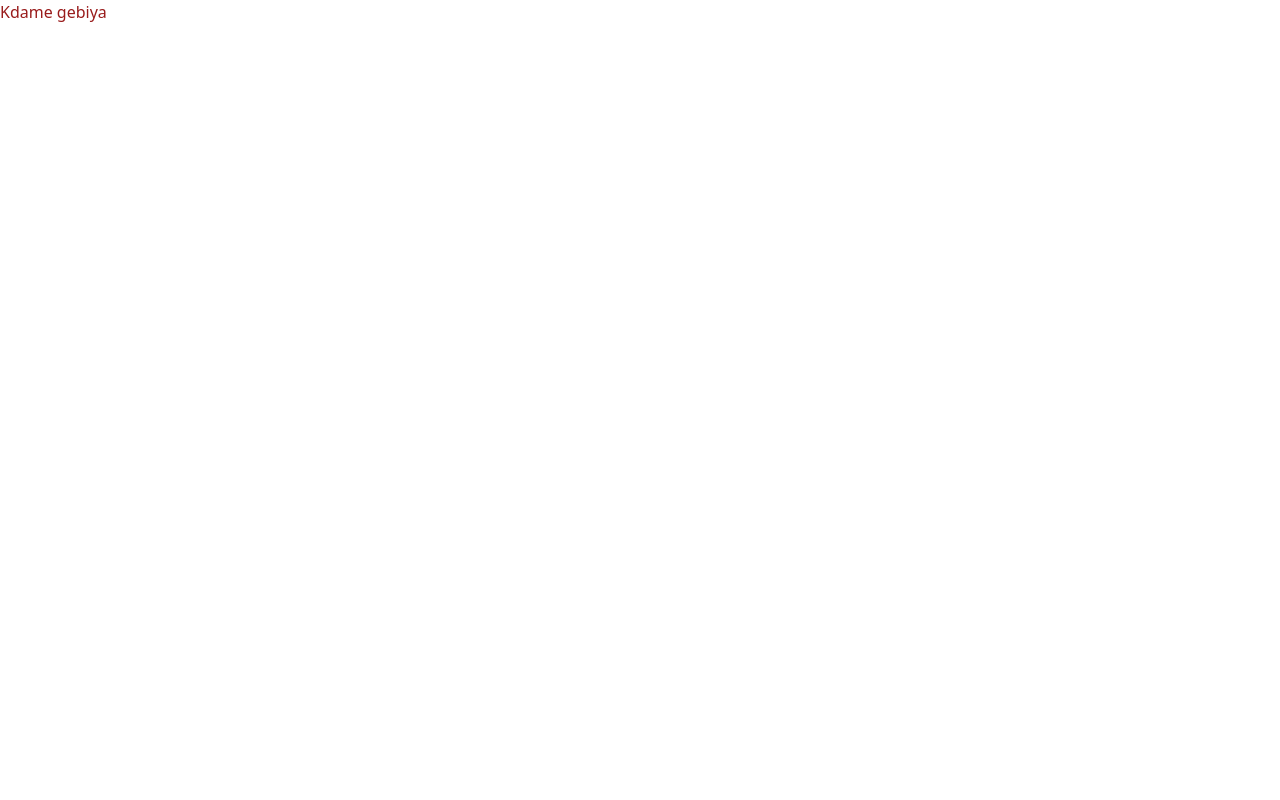
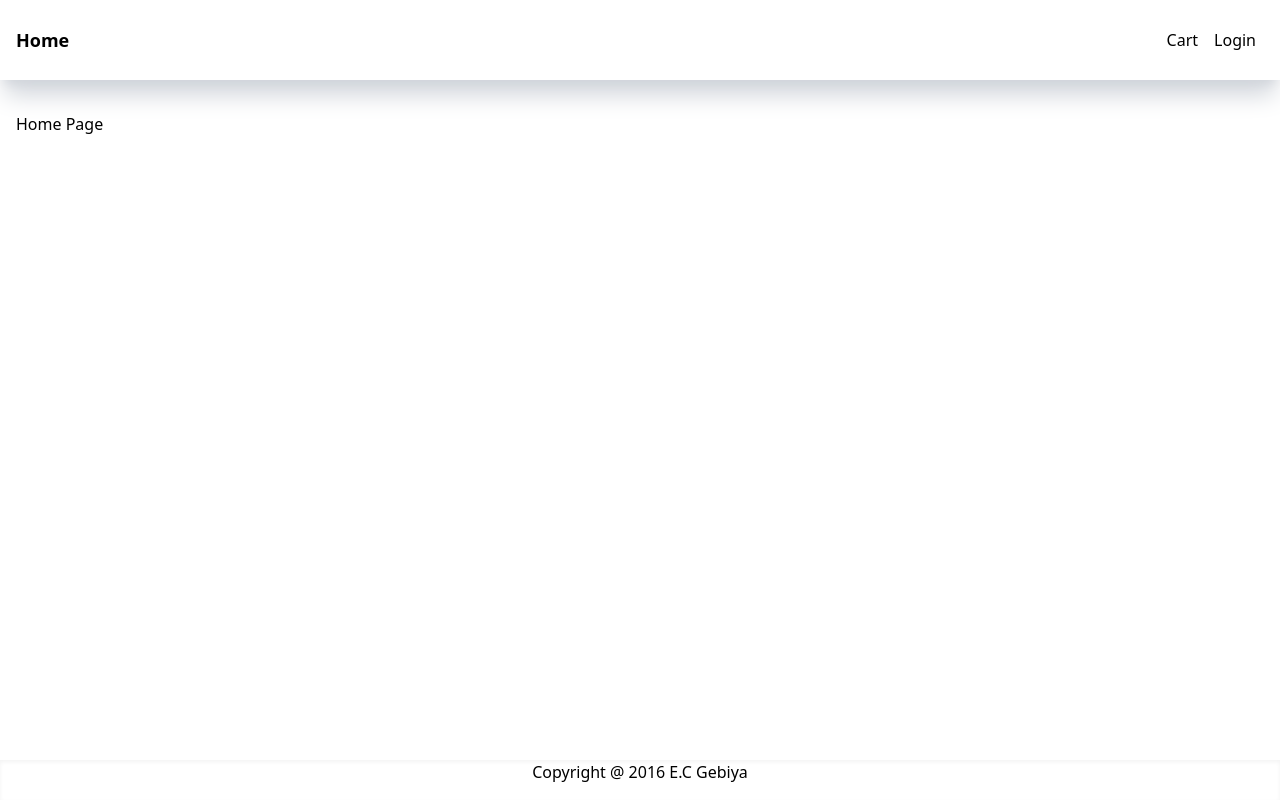
Before and after one commit to atsed27/Kidame_gebiya, a Next.js app: page / in a window 1280 px wide. Built offline with nearby package versions, Linux system fonts and the light colour scheme.

Commit message:
layout is add

```diff
--- /dev/null
+++ b/components/Layout.jsx
@@ -0,0 +1,36 @@
+import Head from 'next/head';
+import Link from 'next/link';
+import React from 'react';
+
+function Layout({ children, title }) {
+  return (
+    <>
+      <Head>
+        <title>{title ? title + '-kdame-gebya' : 'kdame-gebya'}</title>
+      </Head>
+      <div className="flex flex-col justify-between min-h-screen">
+        <header>
+          <nav className="flex justify-between px-4 h-10 md:h-15 lg:h-20 shadow-xl shadow-gray-300 items-center ">
+            <Link className=" font-bold text-lg" href={'/'}>
+              Home
+            </Link>
+            <div>
+              <Link className="p-2" href={'/cart'}>
+                Cart
+              </Link>
+              <Link className="p-2" href={'/login'}>
+                Login
+              </Link>
+            </div>
+          </nav>
+        </header>
+        <main className="container m-auto mt-8  px-4">{children}</main>
+        <footer className="flex h-10 shadow-inner  item-centers justify-center">
+          <p>Copyright @ 2016 E.C Gebiya</p>
+        </footer>
+      </div>
+    </>
+  );
+}
+
+export default Layout;
--- a/pages/index.js
+++ b/pages/index.js
@@ -1,14 +1,5 @@
-import Head from 'next/head';
+import Layout from '@/components/Layout';
 
 export default function Home() {
-  return (
-    <div>
-      <Head>
-        <title>Kidame Gbiya</title>
-      </Head>
-      <div>
-        <h1 className="text-red-800">Kdame gebiya</h1>
-      </div>
-    </div>
-  );
+  return <Layout title="Home">Home Page</Layout>;
 }
```
